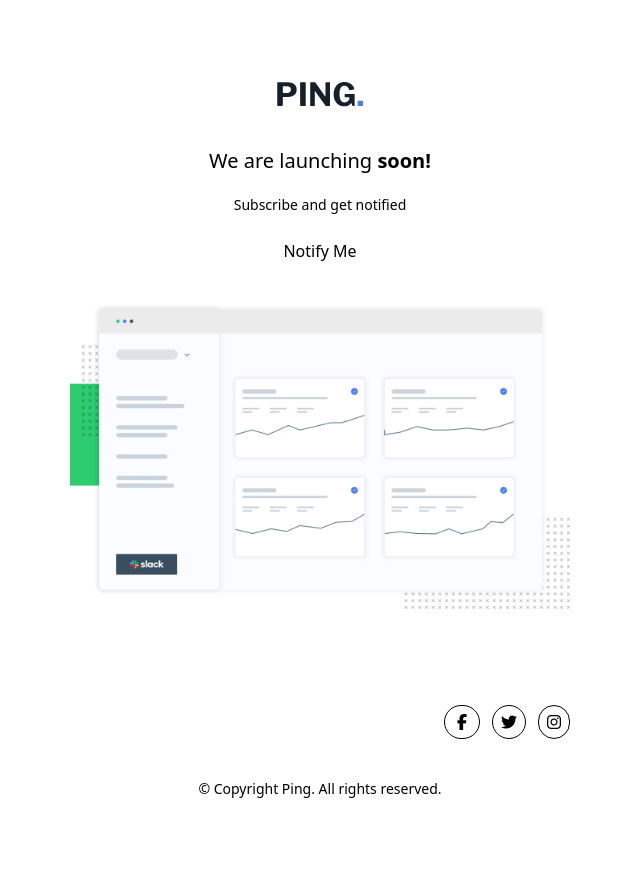
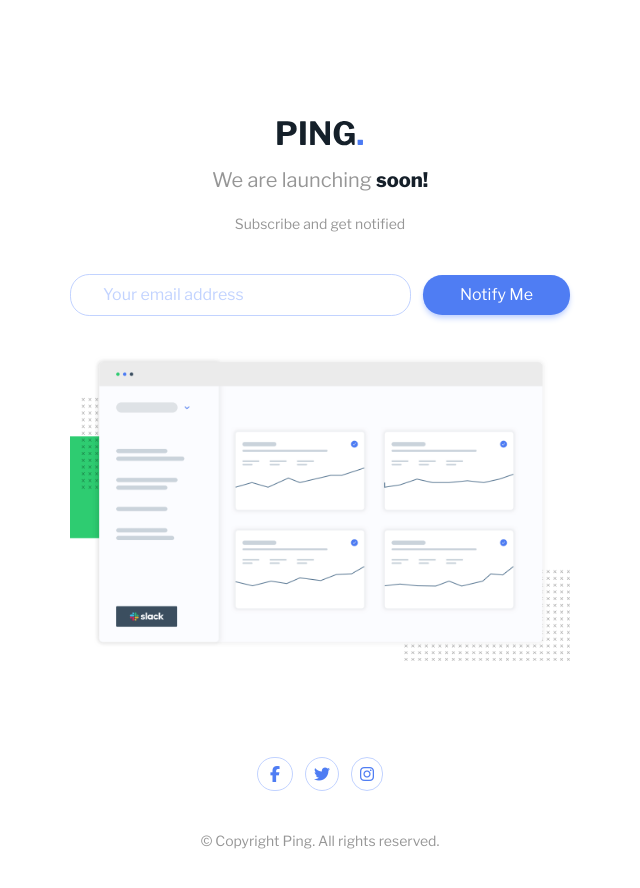
Before and after one commit to RaulTindogan/ping-coming-soon-page, a plain HTML site: page index.html in a window 1280 px wide. Shown: the whole page, without its empty margins (320-960 px from the left). Before the commit the page ends 800 px from the top, so only its background shows below. Drawn offline with nearby package versions, Linux system fonts and the light colour scheme.

Commit message:
update email verification and mobile responsiveness

```diff
--- a/app.js
+++ b/app.js
@@ -0,0 +1,24 @@
+function validateEmail(event) {
+    event.preventDefault(); // Prevent form submission
+
+    const emailInput = document.getElementById('email');
+    const email = emailInput.value.trim();
+
+    const error = document.getElementById('error-message')
+
+    // Regular expression to validate email format
+    const emailRegex = /^[^\s@]+@[^\s@]+\.[^\s@]+$/;
+
+    if (!emailRegex.test(email)) {
+      emailInput.focus();
+      error.classList.remove('hidden')
+      error.innerHTML = "Please provide a valid email address"
+      emailInput.classList.add('border-Light-Red')
+      return;
+    } else {
+        error.classList.add('hidden')
+        error.innerHTML = ""
+        emailInput.classList.remove('border-Light-Red')
+    }
+
+}
--- a/index.html
+++ b/index.html
@@ -6,37 +6,60 @@
   <meta name="description" content="Frontend Mentor Ping Coming Soon Page">
   <meta name="keywords" content="Frontend Mentor, Tailwindcss, Ping Coming Soon Page, HTML, CSS, JavaScript">
   <meta name="author" content="Raul Tindogan">
+  <link rel="shortcut icon" href="https://raw.githubusercontent.com/RaulTindogan/ping-coming-soon-page/main/images/favicon-32x32.png" type="image/x-icon">
   <link rel="stylesheet" href="https://cdnjs.cloudflare.com/ajax/libs/font-awesome/6.5.2/css/all.min.css" integrity="sha512-SnH5WK+bZxgPHs44uWIX+LLJAJ9/2PkPKZ5QiAj6Ta86w+fsb2TkcmfRyVX3pBnMFcV7oQPJkl9QevSCWr3W6A==" crossorigin="anonymous" referrerpolicy="no-referrer" />
+  <link rel="preconnect" href="https://fonts.googleapis.com">
+  <link rel="preconnect" href="https://fonts.gstatic.com" crossorigin>
+  <link href="https://fonts.googleapis.com/css2?family=Libre+Franklin:ital,wght@0,100..900;1,100..900&display=swap" rel="stylesheet">
   <script src="https://cdn.tailwindcss.com"></script>
   <link rel="icon" type="image/png" sizes="32x32" href="./images/favicon-32x32.png">
 
   <title>Frontend Mentor | Ping coming soon page</title>
 
 </head>
-<body class="flex justify-center items-center min-h-[100vh] px-10">
-  <main class="max-w-[500px] flex flex-col items-center pt-[5rem]">
-    <header class="mb-10">
-      <img src="images/logo.svg" alt="Ping Logo">
+<body class="flex justify-center items-center min-h-[100vh] px-10 py-10 font-Franklin">
+  <main class="max-w-[500px] flex flex-col items-center pt-[5rem] w-full">
+    <header class="mb-5">
+      <img src="https://raw.githubusercontent.com/RaulTindogan/ping-coming-soon-page/c3379948843e8b620493a001ef84454de8b51183/images/logo.svg" alt="Ping Logo">
     </header>
-    <section class="text-center">
-      <div>
-        <h1 class="text-xl mb-5">We are launching <span class="font-[800]">soon!</span></h1>
-        <h2 class="text-sm">Subscribe and get notified</h2>
+    <section class="text-center w-full">
+      <div class="mb-10">
+        <h1 class="text-xl mb-5 text-Gray">We are launching <span class="font-[800] text-Very-Dark-Blue">soon!</span></h1>
+        <h2 class="text-sm text-Gray">Subscribe and get notified</h2>
       </div>
-      <form class="flex flex-col">
-        <input type="email" name="" id="" class="">
-        <input type="submit" value="Notify Me" class="text-center">
+      <form
+        onsubmit="validateEmail(event)"
+        class="flex flex-col items-center justify-center gap-2 md:flex-row md:gap-3"
+        novalidate
+      >
+        <div class="w-full relative md:w-[70%]">
+          <input
+            type="email"
+            name="email" id="email"
+            class="px-8 py-2 border-Pale-Blue w-full border-[1px] outline-none rounded-[1.2rem] placeholder:text-Pale-Blue"
+            placeholder="Your email address"
+          >
+          <p id="error-message" class="hidden italic mb-5 text-Light-Red text-center text-sm md:absolute md:left-0 md:pl-8"></p>
+        </div>
+        <input
+          type="submit"
+          value="Notify Me"
+          class="
+            w-full text-center px-4 py-2 bg-Blue rounded-[1.2rem] text-white shadow-md shadow-Pale-Blue
+            md:w-[30%]
+          "
+        >
       </form>
       <div class="mb-[6rem] mt-10">
-        <img src="images/illustration-dashboard.png" alt="Dashboard Illustration">
+        <img src="https://raw.githubusercontent.com/RaulTindogan/ping-coming-soon-page/main/images/illustration-dashboard.png" alt="Dashboard Illustration">
       </div>
       <div>
-        <div class="flex justify-center gap-3 md:justify-end mb-10">
-          <div class="border-[1px] border-black flex justify-center items-center px-3 rounded-full"><i class="fa-brands fa-facebook-f"></i></div>
-          <div class="border-[1px] border-black flex justify-center items-center p-2 rounded-full"><i class="fa-brands fa-twitter"></i></div>
-          <div class="border-[1px] border-black flex justify-center items-center p-2 rounded-full"><i class="fa-brands fa-instagram"></i></div>
+        <div class="flex justify-center gap-3 mb-10 text-Blue">
+          <div class="border-[1px] border-Pale-Blue flex justify-center items-center px-3 rounded-full"><i class="fa-brands fa-facebook-f"></i></div>
+          <div class="border-[1px] border-Pale-Blue flex justify-center items-center p-2 rounded-full"><i class="fa-brands fa-twitter"></i></div>
+          <div class="border-[1px] border-Pale-Blue flex justify-center items-center p-2 rounded-full"><i class="fa-brands fa-instagram"></i></div>
         </div>
-        <p class="text-sm">&copy; Copyright Ping. All rights reserved.</p>
+        <p class="text-sm text-Gray">&copy; Copyright Ping. All rights reserved.</p>
       </div>
     </section>
   </main>
--- a/tailwindconfig.js
+++ b/tailwindconfig.js
@@ -2,7 +2,14 @@ tailwind.config = {
     theme: {
       extend: {
         colors: {
-          clifford: '#da373d',
+          "Blue": "hsl(223, 87%, 63%)",
+          "Pale-Blue": "hsl(223, 100%, 88%)",
+          "Light-Red": "hsl(354, 100%, 66%)",
+          "Gray": "hsl(0, 0%, 59%)",
+          "Very-Dark-Blue": "hsl(209, 33%, 12%)"
+        },
+        fontFamily: {
+          "Franklin": ["Libre Franklin", "sans-serif"]
         }
       }
     }
```
